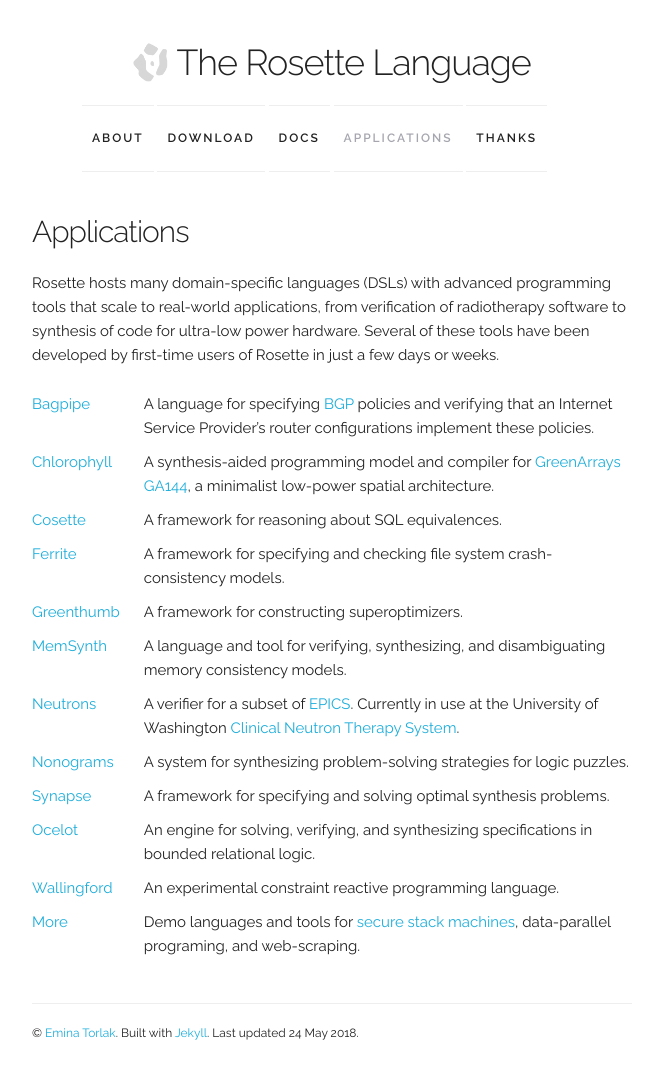
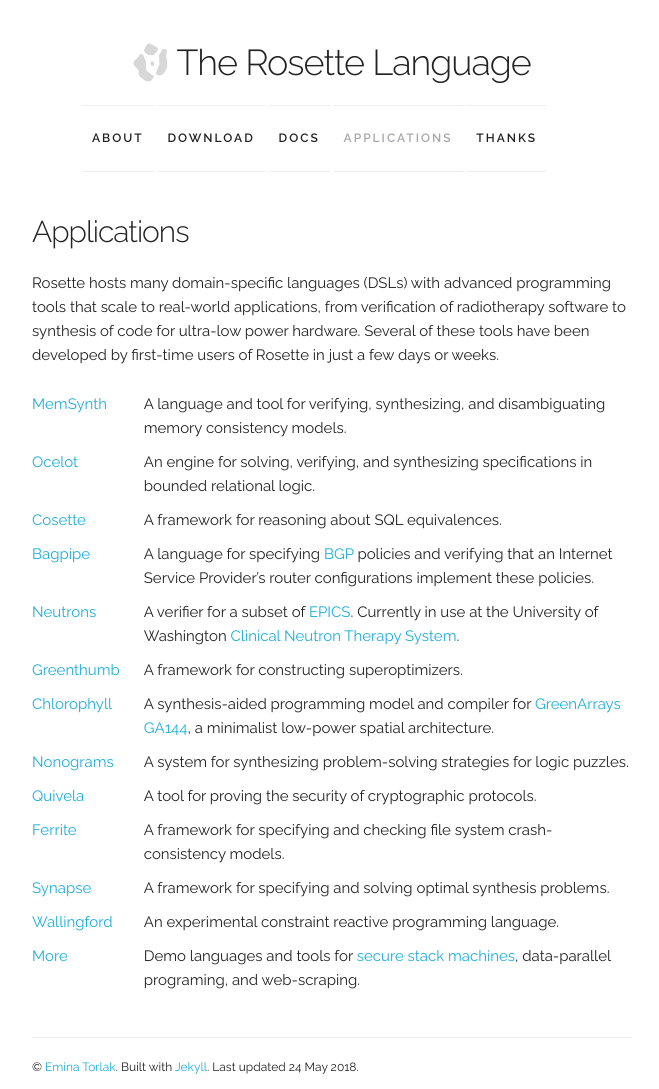
Before and after one commit to emina/rosette, a Jekyll site: the page built from apps.md, in a window 1280 px wide. Shown: the whole page, without its empty margins (308-967 px from the left). Built offline with Jekyll 4.4.1, drawn with Linux system fonts in a browser that asks for light colours; nearby versions of some CDN libraries; before the commit the page ends 1055 px from its top, so only the background shows below that.

Commit message:
Add Quivela.

```diff
--- a/apps.md
+++ b/apps.md
@@ -10,16 +10,18 @@
 ultra-low power hardware. Several of these tools have been developed by
 first-time users of Rosette in just a few days or weeks.
 
+
+| [MemSynth][] | A language and tool for verifying, synthesizing, and disambiguating memory consistency models. |
+| [Ocelot][] | An engine for solving, verifying, and synthesizing specifications in bounded relational logic. |
+| [Cosette][] |  A framework for reasoning about SQL equivalences. |
 | [Bagpipe][] | A language for specifying [BGP][] policies and verifying that an Internet Service Provider’s router configurations implement these policies. |
+| [Neutrons][] |  A verifier for a subset of [EPICS][EPICS].  Currently in use at the University of Washington [Clinical Neutron Therapy System][CNTS]. |
+| [Greenthumb][] | A framework for constructing superoptimizers. |
 | [Chlorophyll][] |  A synthesis-aided programming model and compiler for [GreenArrays GA144][GA144], a minimalist low-power spatial architecture. |
-| [Cosette][] |  A framework for reasoning about SQL equivalences. |
+| [Nonograms][] | A system for synthesizing problem-solving strategies for logic puzzles. |
+| [Quivela][] | A tool for proving the security of cryptographic protocols. |
 | [Ferrite][] | A framework for specifying and checking file system crash-consistency models. |
-| [Greenthumb][] | A framework for constructing superoptimizers. |
-| [MemSynth][] | A language and tool for verifying, synthesizing, and disambiguating memory consistency models. |
-| [Neutrons][] |  A verifier for a subset of [EPICS][EPICS].  Currently in use at the University of Washington [Clinical Neutron Therapy System][CNTS]. |
-| [Nonograms][] | A system for synthesizing problem-solving strategies for logic puzzles. |
 | [Synapse][] |  A framework for specifying and solving optimal synthesis problems. |
-| [Ocelot][] | An engine for solving, verifying, and synthesizing specifications in bounded relational logic. |
 | [Wallingford][] | An experimental constraint reactive programming language. |
 | [More][] |  Demo languages and tools for [secure stack machines][SSM], data-parallel programing, and web-scraping.  |
 
@@ -35,6 +37,7 @@
 [Neutrons]: http://neutrons.uwplse.org
 [Nonograms]: https://github.com/edbutler/nonograms-rule-synthesis
 [Ocelot]: https://jamesbornholt.github.io/ocelot/
+[Quivela]: https://github.com/awslabs/quivela
 [EPICS]: http://www.aps.anl.gov/epics/
 [CNTS]: https://staff.washington.edu/jon/cnts/
 [Synapse]: http://synapse.uwplse.org
```
